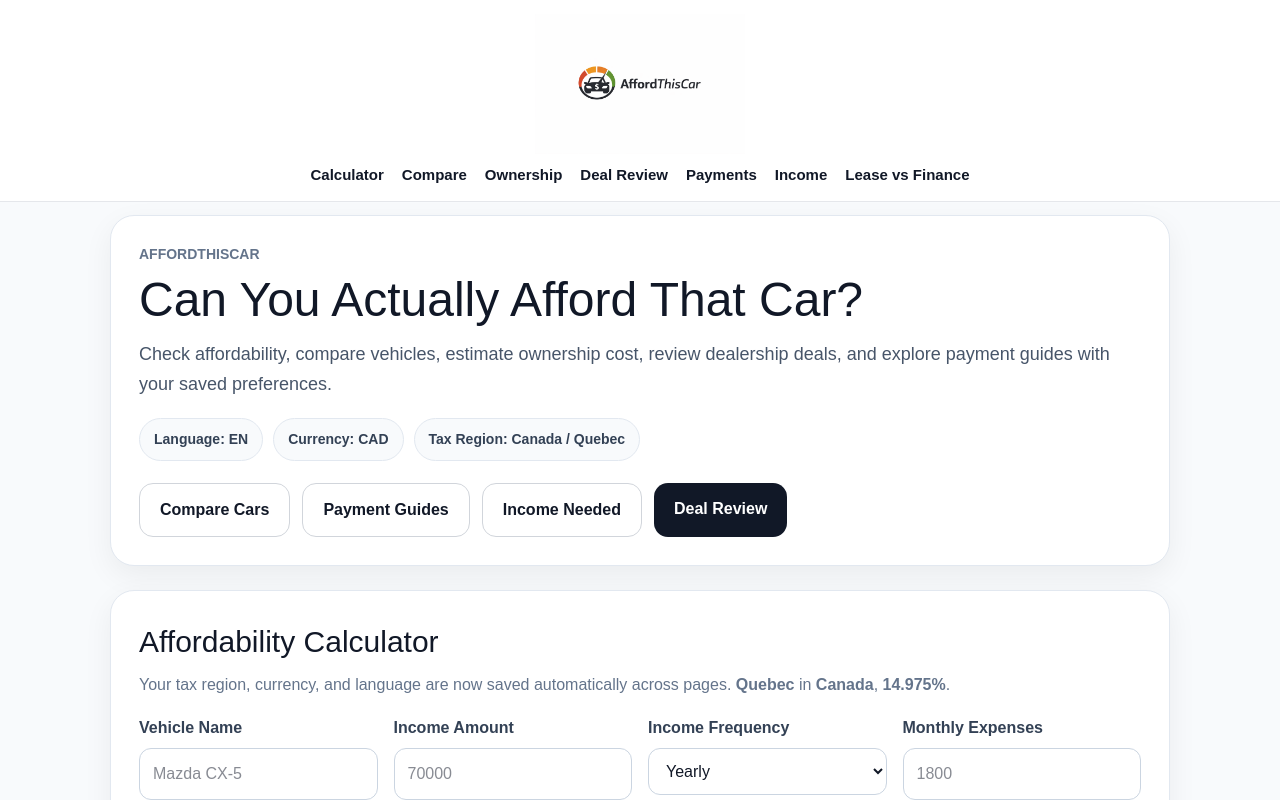
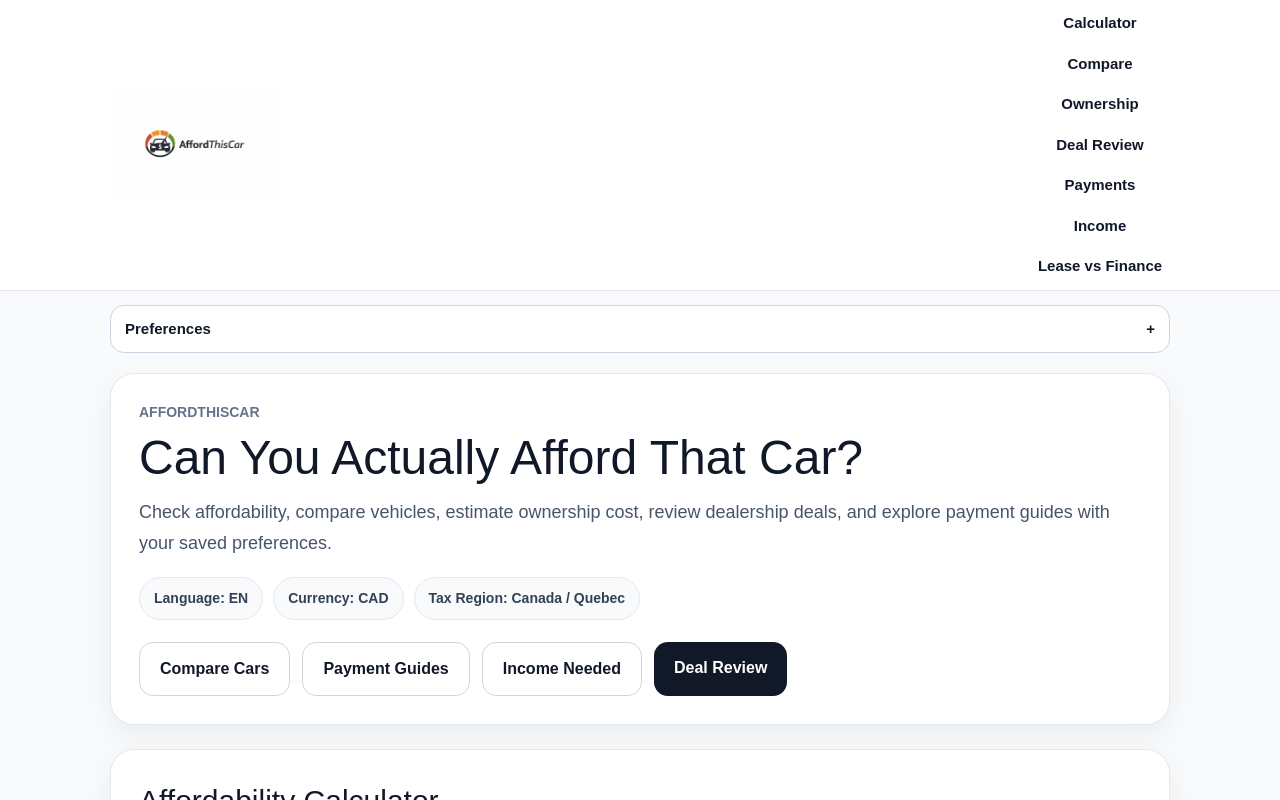
Before and after one commit to Zakhary8/affordthiscar, a Next.js app: page / in a window 1280 px wide. Shown: the top 800 px of the page. Built offline with nearby package versions, Linux system fonts and the light colour scheme.

Commit message:
Fix header and navigation layout

```diff
--- a/src/app/layout.js
+++ b/src/app/layout.js
@@ -63,10 +63,8 @@ export default function RootLayout({ children }) {
         <PreferencesProvider>
           <header
             style={{
-              position: "fixed",
+              position: "sticky",
               top: 0,
-              left: 0,
-              right: 0,
               zIndex: 999,
               background: "#ffffff",
               borderBottom: "1px solid #e5e7eb",
@@ -76,11 +74,11 @@ export default function RootLayout({ children }) {
               style={{
                 maxWidth: "1100px",
                 margin: "0 auto",
-                padding: "14px 20px",
+                padding: "12px 20px",
                 display: "flex",
-                flexDirection: "column",
                 alignItems: "center",
-                gap: "10px",
+                justifyContent: "space-between",
+                gap: "16px",
               }}
             >
               <a
@@ -94,11 +92,11 @@ export default function RootLayout({ children }) {
                 <Image
                   src="/logo.png"
                   alt="AffordThisCar logo"
-                  width={260}
-                  height={70}
+                  width={180}
+                  height={50}
                   priority
                   style={{
-                    width: "210px",
+                    width: "170px",
                     height: "auto",
                     objectFit: "contain",
                     maxWidth: "100%",
@@ -106,15 +104,16 @@ export default function RootLayout({ children }) {
                 />
               </a>
 
-              <HeaderNav />
+              <div
+                style={{
+                  width: "140px",
+                  flexShrink: 0,
+                }}
+              >
+                <HeaderNav />
+              </div>
             </div>
           </header>
-
-          <div
-            style={{
-              height: "132px",
-            }}
-          />
 
           <div
             style={{
--- a/src/components/HeaderNav.js
+++ b/src/components/HeaderNav.js
@@ -91,7 +91,6 @@ export function HeaderNav() {
     function handleResize() {
       const mobile = window.innerWidth <= 768;
       setIsMobile(mobile);
-
       if (!mobile) {
         setIsMenuOpen(false);
       }
@@ -114,7 +113,6 @@ export function HeaderNav() {
 
   if (!isMobile) {
     return (
-      <div style={desktopWrapStyle}>
       <nav
         style={{
           display: "flex",
@@ -134,12 +132,11 @@ export function HeaderNav() {
           </a>
         ))}
       </nav>
-      </div>
     );
   }
 
   return (
-    <div style={mobileWrapStyle}>
+    <div style={{ position: "relative", width: "100%" }}>
       <button
         type="button"
         onClick={() => setIsMenuOpen((prev) => !prev)}
@@ -204,15 +201,6 @@ export function FooterNav() {
   );
 }
 
-const desktopWrapStyle = {
-  width: "100%",
-};
-
-const mobileWrapStyle = {
-  width: "100%",
-  position: "relative",
-};
-
 const navLinkStyle = {
   textDecoration: "none",
   color: "#111827",
```
Lines whose indentation alone changed are shown as unchanged.
